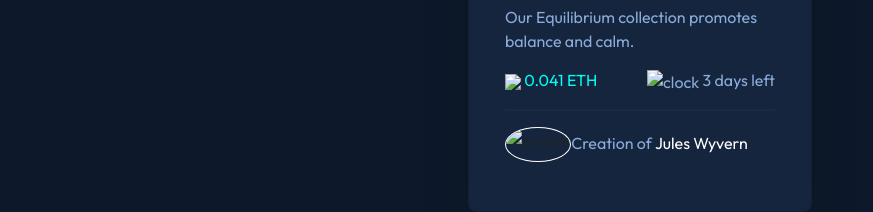
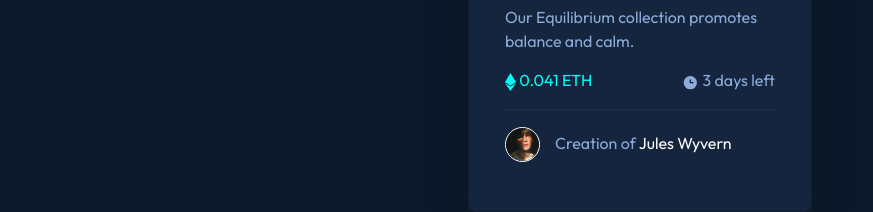
Before and after one commit to reeser00/nft-preview-card-component, a plain HTML site: page index.html in a window 1280 px wide. Shown: the part 215-427 px from the top of the page, without its empty margins (0-873 px from the left). Drawn offline with nearby package versions, Linux system fonts and the light colour scheme; the site is published under a folder, as on GitHub Pages, so addresses that start at the root find nothing.

Commit message:
Update index.html

```diff
--- a/index.html
+++ b/index.html
@@ -21,14 +21,14 @@
 </head>
 <body>
   <div class="card mx-auto shadow-lg">
-      <img src="/images/image-equilibrium.jpg alt="equilibrium" class="card-img-top img-fluid rounded">
+      <img src="images/image-equilibrium.jpg alt="equilibrium" class="card-img-top img-fluid rounded">
       <div class="card-body">
           <h1>Equilibrium #3429</h1>
           <h5>Our Equilibrium collection promotes balance and calm.</h5>
-          <p><span class="price float-start"><img src="/images/icon-ethereum.svg"> 0.041 ETH</span><span class="time-left float-end"><img src="/images/icon-clock.svg" alt="clock"> 3 days left</span></p><br>
+          <p><span class="price float-start"><img src="images/icon-ethereum.svg"> 0.041 ETH</span><span class="time-left float-end"><img src="images/icon-clock.svg" alt="clock"> 3 days left</span></p><br>
           <hr>
           <div>
-              <img class="creator-img" src="/images/image-avatar.png" alt="avatar">
+              <img class="creator-img" src="images/image-avatar.png" alt="avatar">
               <p class="description">Creation of <span class="creator">Jules Wyvern</span></p>
           </div>
       </div>
```
